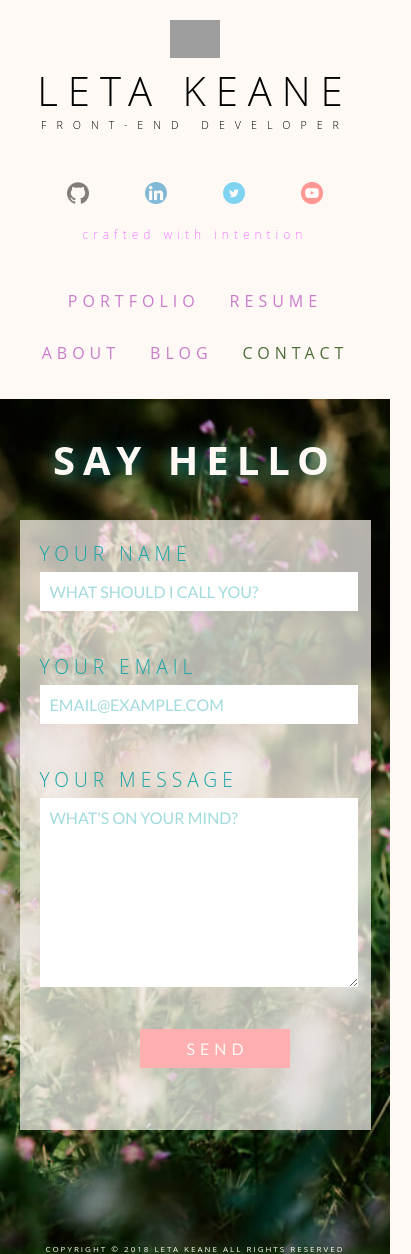
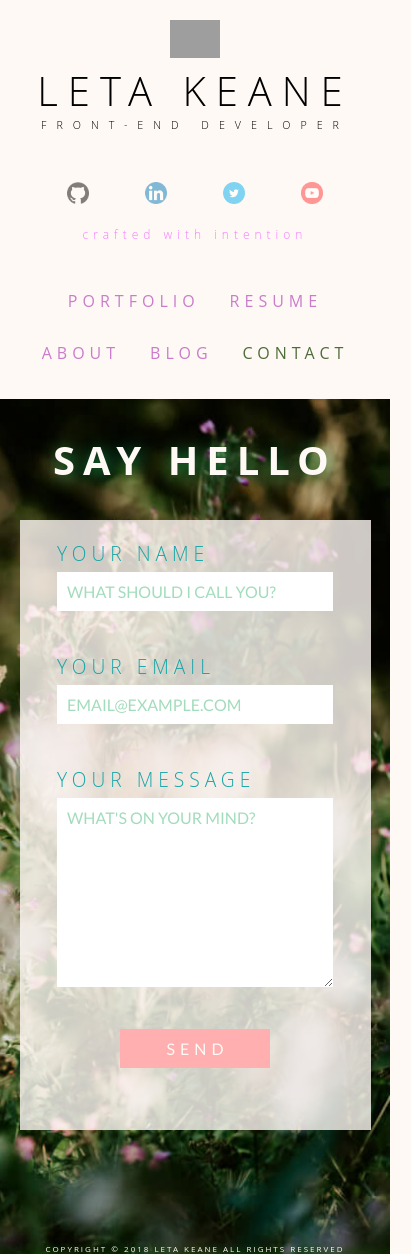
Before and after one commit to letakeane/letakeane_legacy, a React (Create React App) app: page /Contact in a window 390 px wide. Shown: the whole page, 411 px wide, since content can reach past the window. Built offline with nearby package versions, Linux system fonts and the light colour scheme; grey boxes are pictures that could not be loaded.

Commit message:
:lipstick: Improve responsiveness of contact page

```diff
--- a/src/assets/stylesheets/Contact.css
+++ b/src/assets/stylesheets/Contact.css
@@ -1,28 +1,31 @@
 .contact {
   text-align: center;
   padding-bottom: 50px;
+  width: 90%;
 }
 
 .form-greeting {
   font-size: 2.5em;
-  text-shadow: 2px 2px 17px rgba(23, 165, 167, 0.8);
+  text-shadow: 2px 2px 17px rgba(23, 167, 88, 0.8);
   text-transform: uppercase;
   letter-spacing: 8px;
   color: #fff9f5;
 }
 
 .contact-form {
-  background-color: rgba(255, 249, 245, 0.7);
+  background-color: rgba(255, 249, 245, 0.8);
 }
 
 form {
-  width: 30vw;
+  box-sizing: border-box;
+  width: 90%;
   display: flex;
   flex-direction: column;
   justify-content: center;
   text-align: left;
   text-transform: uppercase;
   padding: 20px;
+  margin: auto;
 }
 
 label {
@@ -37,7 +40,7 @@ input, textarea {
   font-family: 'Lato', sans-serif;
   font-size: 1em;
   text-transform: none;
-  color: rgba(23, 165, 167, 1);
+  color: rgba(23, 167, 88, 1);
   border: none;
   padding: 10px;
   margin-bottom: 5vh;
@@ -49,7 +52,7 @@ textarea {
 
 ::placeholder {
   text-transform: uppercase;
-  color: rgba(23, 165, 167, 0.4);
+  color: rgba(23, 167, 88, 0.4);
 }
 
 #message-input {
@@ -71,7 +74,7 @@ textarea {
 
 .submit-button:hover:enabled,
 .submit-button:active:enabled {
-  box-shadow: 2px 2px 17px rgba(23, 165, 167, 0.4);
+  box-shadow: 2px 2px 17px rgba(23, 167, 88, 0.4);
 }
 
 .success {
@@ -81,32 +84,26 @@ textarea {
 }
 
 
-@media screen and (max-width: 720px) {
-  .contact-form {
-    width: 80vw;
+
+@media screen and (min-width: 1200px) {
+  .contact {
+    width: 60%;
+  }
+}
+
+@media screen and (max-width: 320px) {
+  .contact {
+    width: 98%;
   }
 
   form {
-    width: 100%;
+    width: calc(100% - 20px);
+    padding: 5px;
+    margin: 0;
   }
 
-  input {
-    width: 85%;
-  }
-
-  #message-input {
-    width: 85%;
-  }
-
-  label {
-    width: 85%;
+  input, textarea {
+    width: 100%;
+    margin-bottom: 15px;
   }
 }
-
-
-
-@media screen and (max-width: 590px) {
-  .contact-form {
-    width: 90vw;
-  }
-}
```
